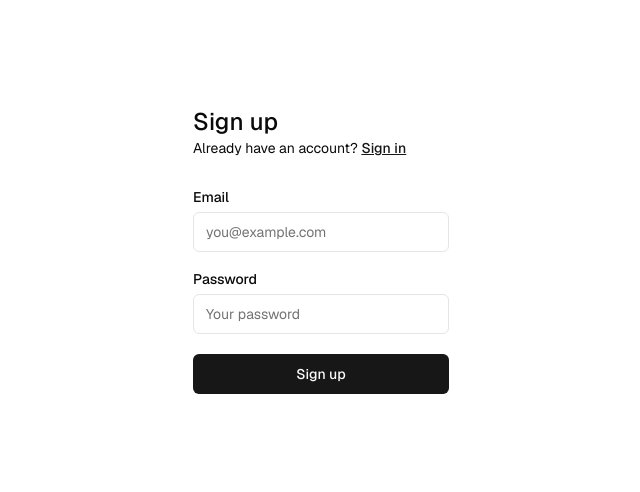
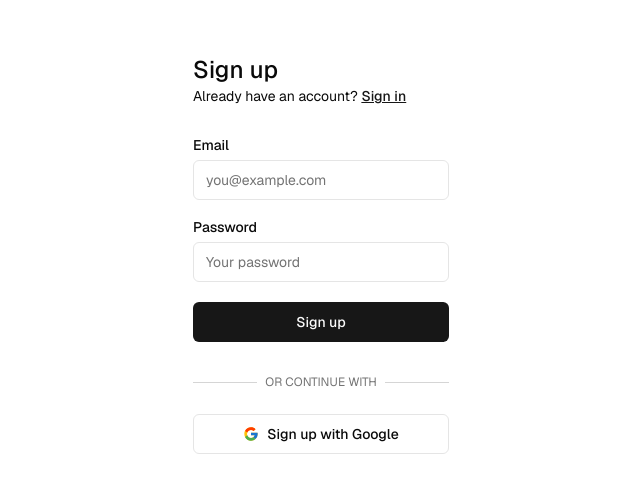
Before and after one commit to SigireddyBalasai/hey-bear, a Next.js app: page /sign-up in a window 1280 px wide. Shown: the part 146-638 px from the top of the page, without its empty margins (319-959 px from the left). Built offline with nearby package versions, Linux system fonts and the light colour scheme.

Commit message:
added google login

```diff
--- a/app/(auth-pages)/forgot-password/page.tsx
+++ b/app/(auth-pages)/forgot-password/page.tsx
@@ -1,10 +1,10 @@
+"use client";
 import { forgotPasswordAction } from "@/app/actions";
 import { FormMessage, Message } from "@/components/form-message";
 import { SubmitButton } from "@/components/submit-button";
 import { Input } from "@/components/ui/input";
 import { Label } from "@/components/ui/label";
 import Link from "next/link";
-import { SmtpMessage } from "../smtp-message";
 
 export default async function ForgotPassword(props: {
   searchParams: Promise<Message>;
@@ -28,10 +28,9 @@ export default async function ForgotPassword(props: {
           <SubmitButton formAction={forgotPasswordAction}>
             Reset Password
           </SubmitButton>
-          <FormMessage message={searchParams} />
+          {searchParams && <FormMessage message={searchParams} />}
         </div>
       </form>
-      <SmtpMessage />
     </>
   );
 }
--- a/app/(auth-pages)/sign-up/page.tsx
+++ b/app/(auth-pages)/sign-up/page.tsx
@@ -1,4 +1,4 @@
-import { signUpAction } from "@/app/actions";
+import { signUpAction, signInWithGoogleAction } from "@/app/actions";
 import { FormMessage, Message } from "@/components/form-message";
 import { SubmitButton } from "@/components/submit-button";
 import { Input } from "@/components/ui/input";
@@ -43,6 +43,31 @@ export default async function Signup(props: {
               Sign up
             </SubmitButton>
             <FormMessage message={searchParams} />
+
+            <div className="relative my-4">
+              <div className="absolute inset-0 flex items-center">
+                <div className="w-full border-t border-muted-foreground/30"></div>
+              </div>
+              <div className="relative flex justify-center text-xs uppercase">
+                <span className="bg-background px-2 text-muted-foreground">
+                  Or continue with
+                </span>
+              </div>
+            </div>
+
+            <SubmitButton
+              variant="outline"
+              formAction={signInWithGoogleAction}
+              className="flex items-center justify-center gap-2"
+              pendingText="Connecting to Google...">
+              <svg xmlns="http://www.w3.org/2000/svg" width="18" height="18" viewBox="0 0 48 48">
+                <path fill="#FFC107" d="M43.611,20.083H42V20H24v8h11.303c-1.649,4.657-6.08,8-11.303,8c-6.627,0-12-5.373-12-12c0-6.627,5.373-12,12-12c3.059,0,5.842,1.154,7.961,3.039l5.657-5.657C34.046,6.053,29.268,4,24,4C12.955,4,4,12.955,4,24c0,11.045,8.955,20,20,20c11.045,0,20-8.955,20-20C44,22.659,43.862,21.35,43.611,20.083z" />
+                <path fill="#FF3D00" d="M6.306,14.691l6.571,4.819C14.655,15.108,18.961,12,24,12c3.059,0,5.842,1.154,7.961,3.039l5.657-5.657C34.046,6.053,29.268,4,24,4C16.318,4,9.656,8.337,6.306,14.691z" />
+                <path fill="#4CAF50" d="M24,44c5.166,0,9.86-1.977,13.409-5.192l-6.19-5.238C29.211,35.091,26.715,36,24,36c-5.202,0-9.619-3.317-11.283-7.946l-6.522,5.025C9.505,39.556,16.227,44,24,44z" />
+                <path fill="#1976D2" d="M43.611,20.083H42V20H24v8h11.303c-0.792,2.237-2.231,4.166-4.087,5.571c0.001-0.001,0.002-0.001,0.003-0.002l6.19,5.238C36.971,39.205,44,34,44,24C44,22.659,43.862,21.35,43.611,20.083z" />
+              </svg>
+              Sign up with Google
+            </SubmitButton>
           </div>
         </form>
       </div>
--- a/app/actions.ts
+++ b/app/actions.ts
@@ -132,3 +132,25 @@ export const signOutAction = async () => {
   await supabase.auth.signOut();
   return redirect("/sign-in");
 };
+
+export const signInWithGoogleAction = async () => {
+  const supabase = await createClient();
+  const origin = (await headers()).get("origin");
+
+  const { data, error } = await supabase.auth.signInWithOAuth({
+    provider: 'google',
+    options: {
+      redirectTo: `${origin}/auth/callback`,
+    },
+  });
+
+  if (error) {
+    return encodedRedirect("error", "/sign-in", error.message);
+  }
+
+  if (data?.url) {
+    return redirect(data.url);
+  }
+
+  return encodedRedirect("error", "/sign-in", "Failed to sign in with Google");
+};
--- a/app/assistants/[assistantName]/page.tsx
+++ b/app/assistants/[assistantName]/page.tsx
@@ -336,7 +336,7 @@ const AssistantPage = ({ params }: { params: Promise<{ assistantName: string }>
     }
     await supabase.auth.signOut();
     setUser(null);
-    router.push('/login');
+    router.push('/sign-in');
   };
 
   // Handle keyboard shortcuts
--- a/app/assistants/page.tsx
+++ b/app/assistants/page.tsx
@@ -37,7 +37,7 @@ import { DropdownMenu, DropdownMenuContent, DropdownMenuItem, DropdownMenuLabel,
 
 type Assistant = {
   name: string;
-  assistantName?: string; // Support both name formats from API
+  assistantName?: string;
   metadata: {
     owner: string;
     createdAt?: string;
@@ -201,7 +201,7 @@ export default function AssistantsPage() {
   const handleSignOut = async () => {
     await supabase.auth.signOut();
     setUser(null);
-    router.push('/login');
+    router.push('/sign-in');
   };
 
   // Filter assistants based on search query and selected tab
@@ -263,10 +263,10 @@ export default function AssistantsPage() {
           </CardHeader>
           <CardContent className="flex flex-col gap-4">
             <Button asChild size="lg" className="w-full">
-              <Link href="/login">Login</Link>
+              <Link href="/sign-in">Login</Link>
             </Button>
             <Button asChild variant="outline" size="lg" className="w-full">
-              <Link href="/signup">Create Account</Link>
+              <Link href="/sign-up">Create Account</Link>
             </Button>
           </CardContent>
         </Card>
--- a/components/submit-button.tsx
+++ b/components/submit-button.tsx
@@ -3,21 +3,41 @@
 import { Button } from "@/components/ui/button";
 import { type ComponentProps } from "react";
 import { useFormStatus } from "react-dom";
+import { useTransition } from "react";
 
 type Props = ComponentProps<typeof Button> & {
   pendingText?: string;
+  className?: string;
+  formAction?: (formData: FormData) => Promise<any>;
+  variant?: string;
 };
 
 export function SubmitButton({
   children,
+  className,
+  formAction,
+  variant = "default", // Set default variant if not provided
   pendingText = "Submitting...",
   ...props
 }: Props) {
+  const [isPending, startTransition] = useTransition();
   const { pending } = useFormStatus();
+  const isDisabled = pending || isPending;
 
   return (
-    <Button type="submit" aria-disabled={pending} {...props}>
-      {pending ? pendingText : children}
+    <Button
+      className={className} // Apply className
+      disabled={isDisabled}
+      type="submit"
+      variant={variant} // Use the variant prop
+      onClick={() =>
+        startTransition(() => {
+          formAction && formAction(new FormData());
+        })
+      }
+      {...props}
+    >
+      {isPending ? pendingText || "Processing..." : children}
     </Button>
   );
 }
```
